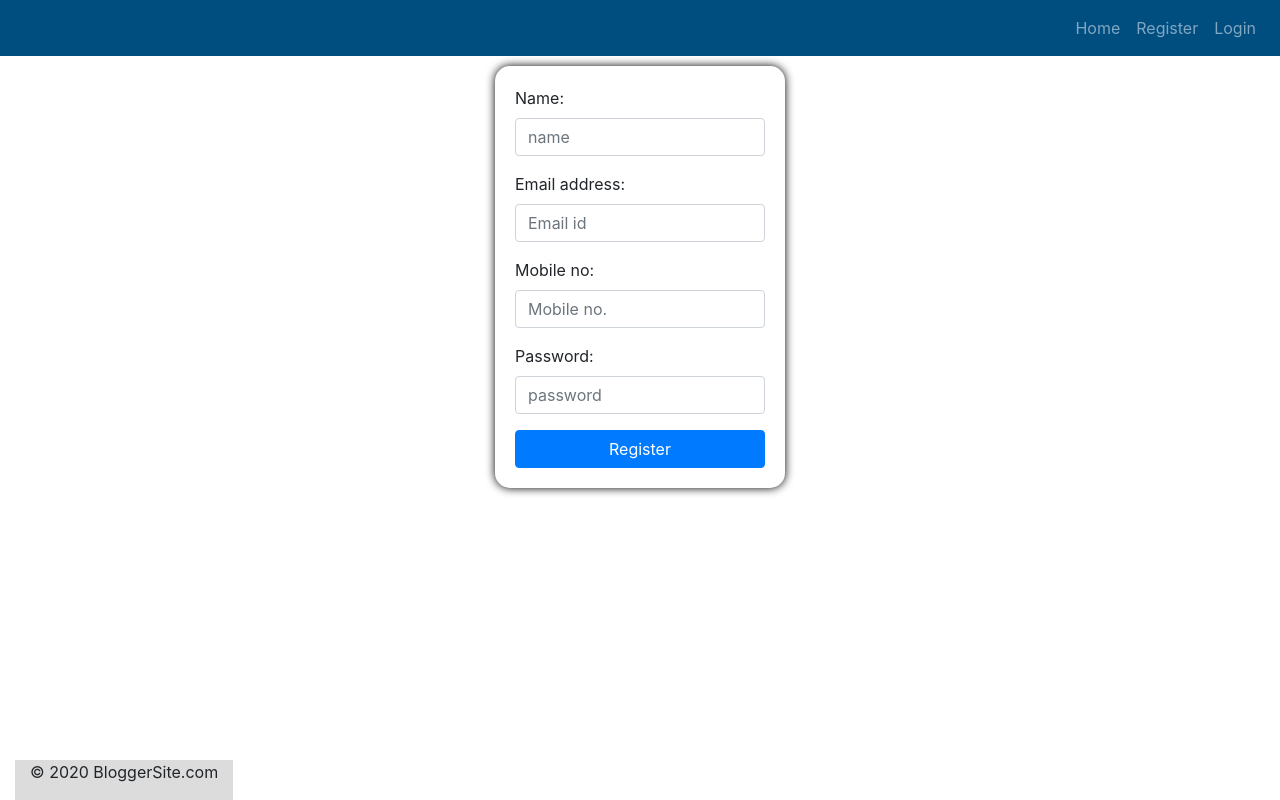
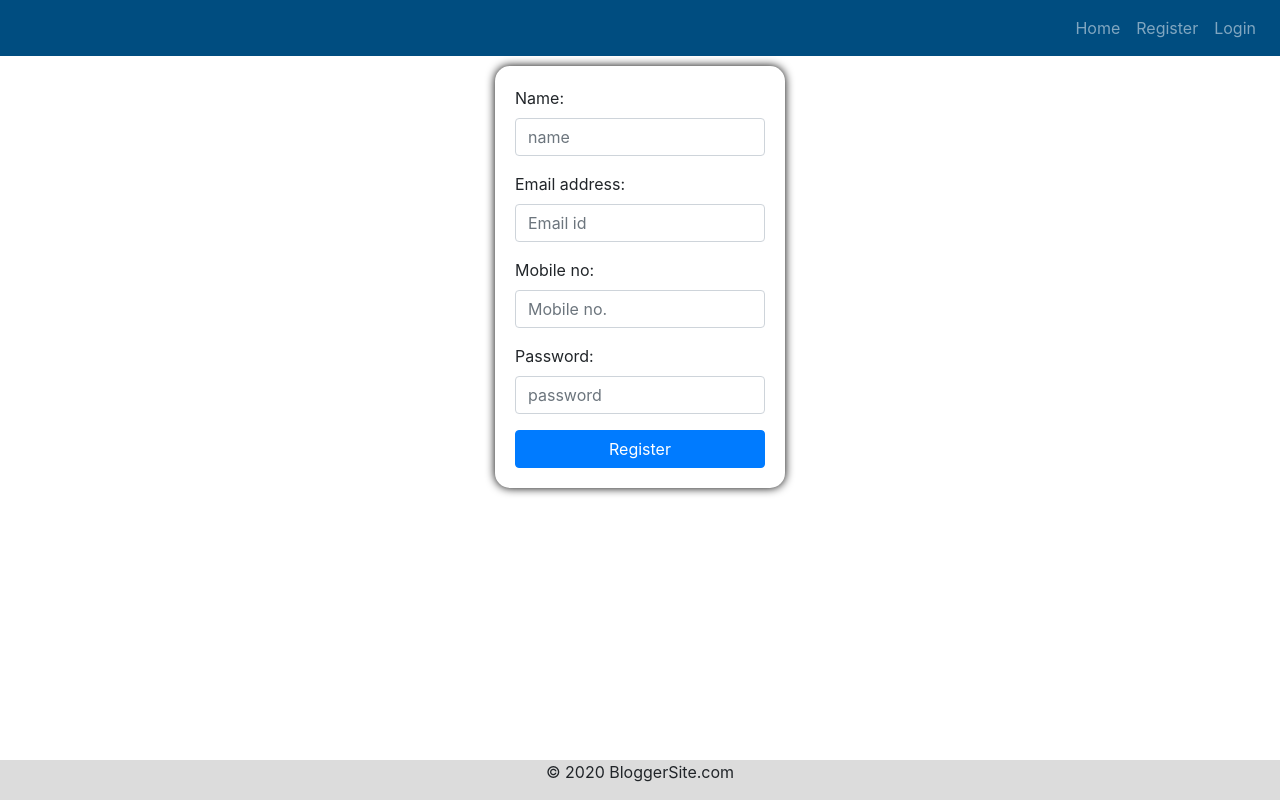
Before and after one commit to mkgithubproject/bloggerUsingJavaScript, a plain HTML site: page html/register.html in a window 1280 px wide. Drawn offline with Linux system fonts and the light colour scheme; files whose address does not match are found by name.

Commit message:
Update register.html

```diff
--- a/html/register.html
+++ b/html/register.html
@@ -73,8 +73,8 @@
     </div>
 
   </div>
-  <div class="container-fluid">
-    <div class="footer" <div class="row">
+  <div class="container-fluid footer">
+    <div class=" row">
       <div class="col-sm-12">
         <p style="text-align: center;">&copy; 2020 BloggerSite.com</p>
       </div>
```
